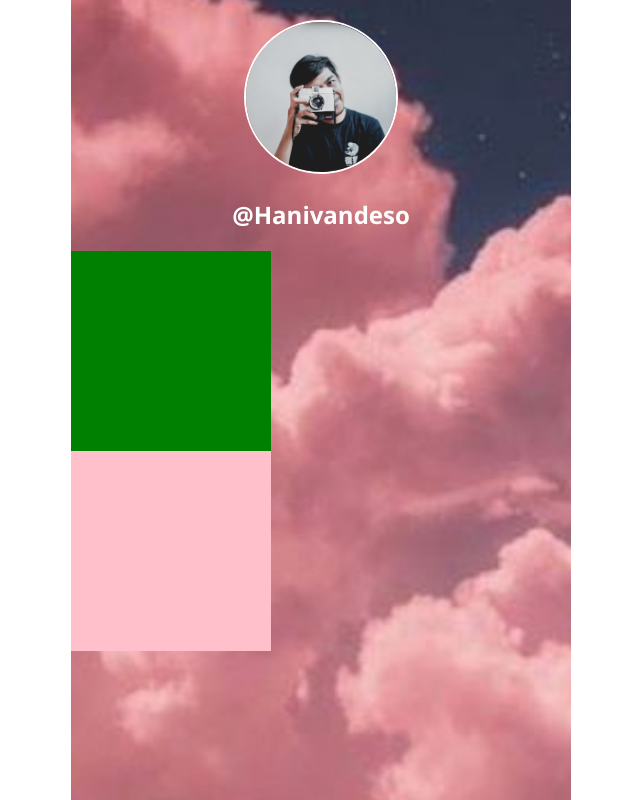
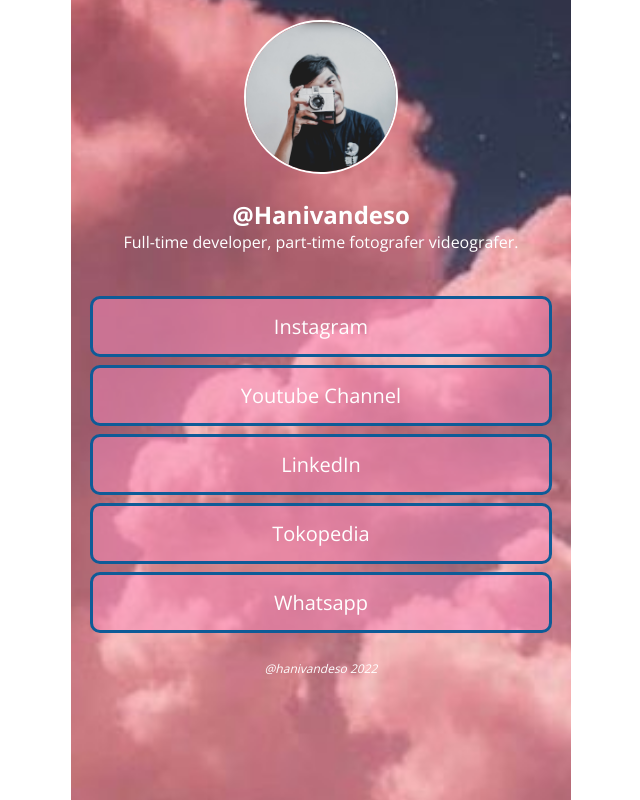
Before and after one commit to hanivandeso/belajar-linktree, a plain HTML site: page index.html in a window 1280 px wide. Shown: the whole page, without its empty margins (319-959 px from the left). Drawn offline with nearby package versions, Linux system fonts and the light colour scheme.

Commit message:
finishing

```diff
--- a/index.html
+++ b/index.html
@@ -12,16 +12,33 @@
                href="https://fonts.googleapis.com/css2?family=Open+Sans:wght@400;700&display=swap"
                rel="stylesheet" />
           <link rel="stylesheet" href="main.css" />
-          <title>HNV linktree</title>
+          <title>Septian Hanifan</title>
      </head>
      <body>
           <div class="container">
                <div class="profile">
                     <img src="profile.jpg" alt="profile img" />
-                    <p>@hanivandeso</p>
+                    <h1>@hanivandeso</h1>
+                    <p>
+                         Full-time developer, part-time fotografer videografer.
+                    </p>
                </div>
-               <div class="link"></div>
-               <div class="footer"></div>
+               <div class="link">
+                    <a href="https://www.instagram.com/hanivandeso/"
+                         >Instagram</a
+                    >
+                    <a href="https://www.youtube.com/c/hanivandeso"
+                         >Youtube channel</a
+                    >
+                    <a href="https://www.linkedin.com/in/hanivandeso/"
+                         >LinkedIn</a
+                    >
+                    <a href="#">Tokopedia</a>
+                    <a href="https://wa.link/w3lb1g">Whatsapp</a>
+               </div>
+               <div class="footer">
+                    <i>@hanivandeso 2022</i>
+               </div>
           </div>
      </body>
 </html>
--- a/main.scss
+++ b/main.scss
@@ -14,6 +14,7 @@ body {
     background-image: url('background.jpg');
     background-position: center;
     background-size: cover;
+    background-repeat: no-repeat;
     background-attachment: fixed;
 
     .profile {
@@ -31,7 +32,7 @@ body {
             object-fit: cover;
         }
 
-        p {
+        h1 {
             font-size: 1.5em;
             font-weight: bold;
             color: white;
@@ -39,17 +40,44 @@ body {
             text-transform: capitalize;
             text-align: center;
         }
+
+        p {
+            font-size: 1em;
+            color: white;
+            text-align: center;
+        }
     }
 
     .link {
-        background: green;
-        width: 200px;
-        height: 200px;
+
+        display: flex;
+        flex-direction: column;
+        margin: 1.2em;
+
+        a {
+        text-decoration: none;
+        color: #fff;
+        font-size: 20px;
+        text-align: center;
+        background-color: rgba(250, 140, 188, 0.5);
+        border: 3px solid rgb(14, 91, 151);
+        border-radius: 10px ;
+        text-transform: capitalize;
+        padding: 0.7em;
+        margin: 0.2em 0;
+        }
+
+        a:hover {
+            background-color: rgba(249, 74, 150, 0.5);
+        }
     }
 
     .footer {
-        background: pink;
-        width: 200px;
-        height: 200px;
+        text-align: center;
+
+        i {
+            font-size: 12px;
+            color: #fff;
+        }
     }
 }
```
Also changed, not shown: main.css, 1 other file.
